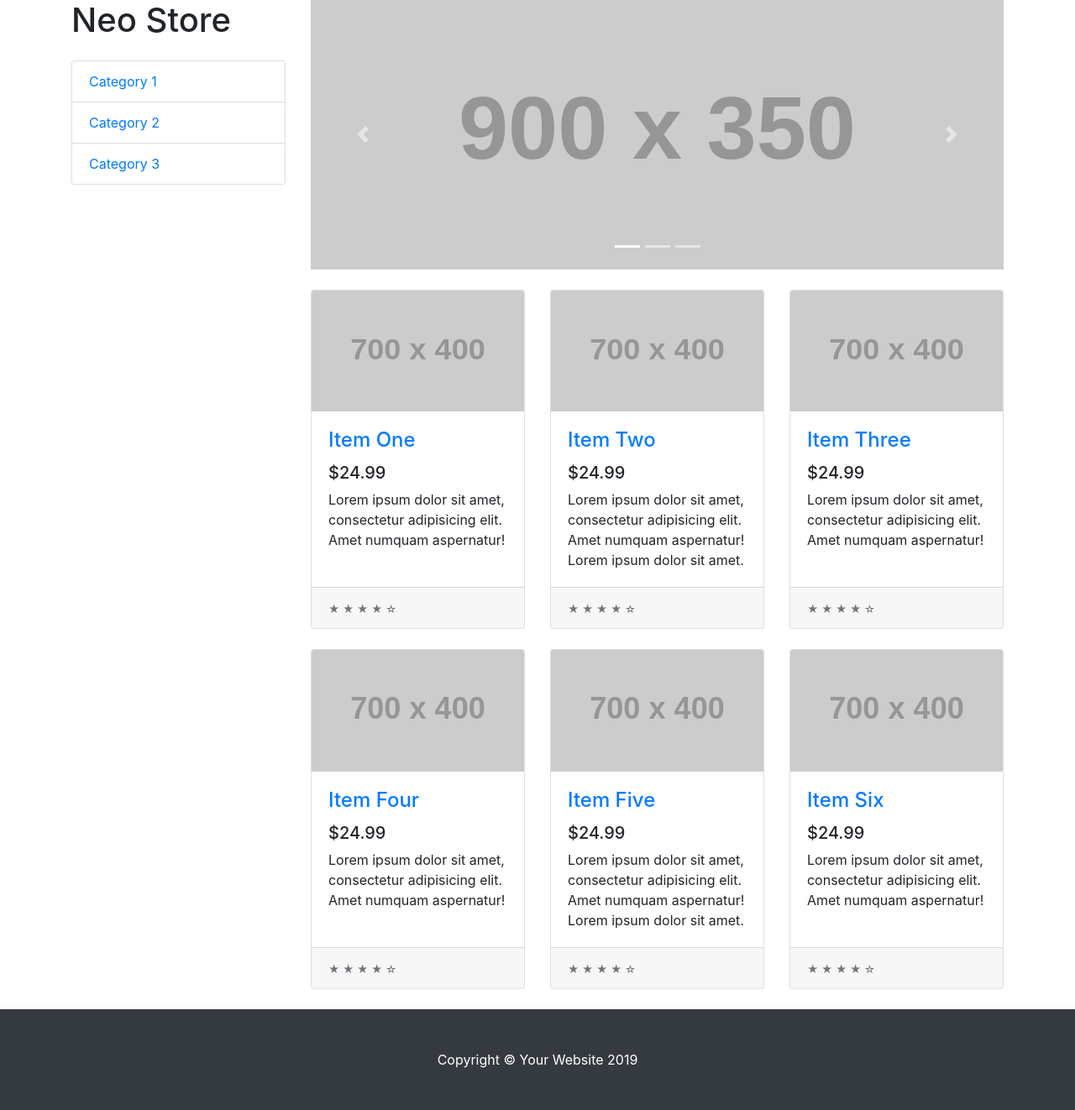
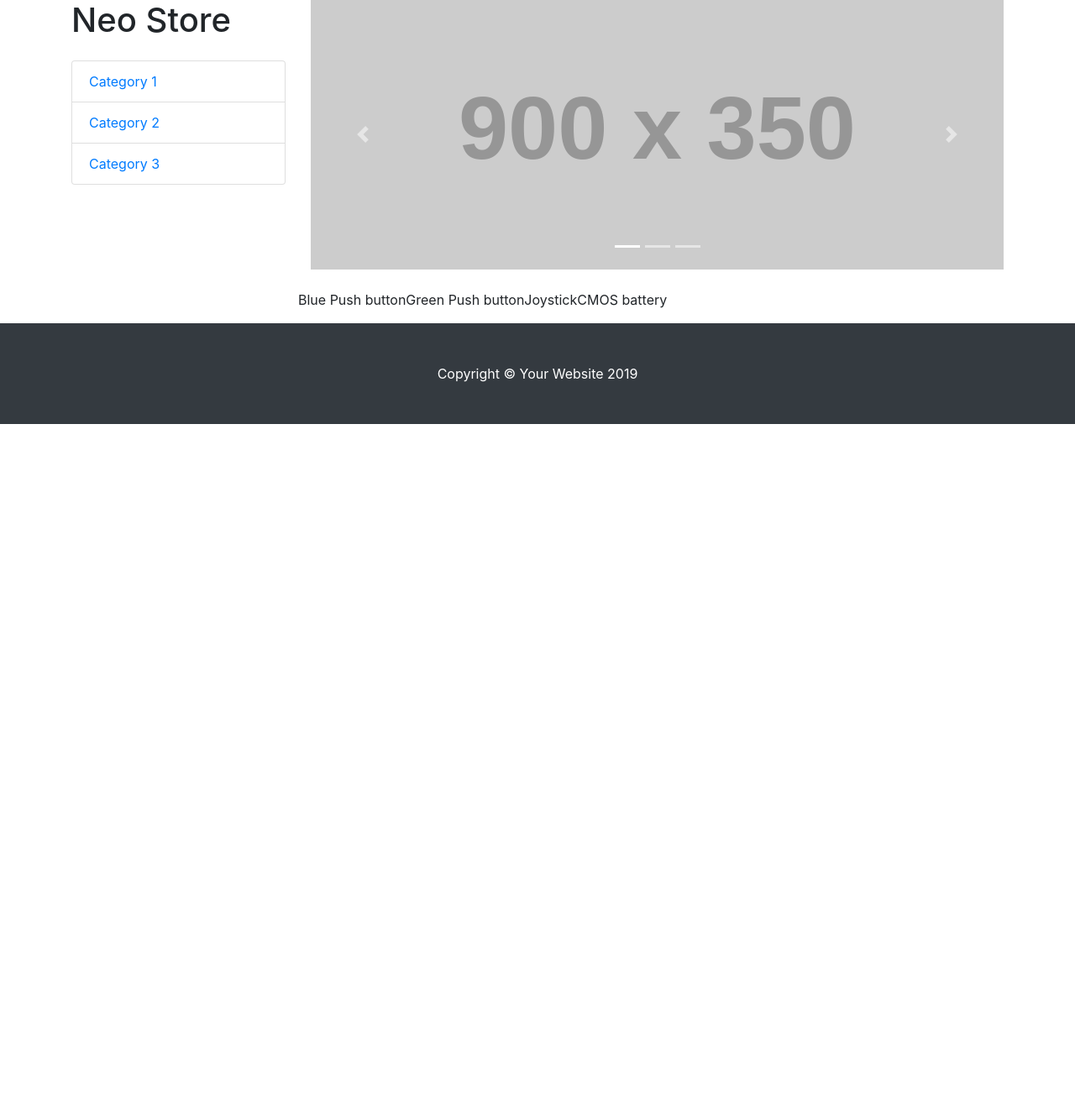
Before and after one commit to andrewdempsey2018/Neo-Store, a Django app: page / in a window 1280 px wide. Shown: the part 80-1402 px from the top of the page at 84% size. After the commit the page ends 585 px from the top, so only its background shows below. Run offline with Django 3.2, Linux system fonts and the light colour scheme; data comes from the database, SQL or seed files in the repository; both versions use the stored data as it was after the commit; grey boxes labelled with a size stand in for pictures from a placeholder-image service; some libraries are stand-ins or nearby versions.

Commit message:
Basic 'all parts/index' page implemented

```diff
--- a/part/templates/allparts.html
+++ b/part/templates/allparts.html
@@ -4,4 +4,10 @@
 
 <h1>All parts</h1>
 
+{% block cardcontent %}
+{% for part in parts %}
+<p>{{ part.name }}</p>
+{% endfor %}
 {% endblock %}
+
+{% endblock %}
--- a/part/views.py
+++ b/part/views.py
@@ -1,5 +1,11 @@
 from django.shortcuts import render
 from django.http import HttpResponse
 
+# Import the Part model for use
+from .models import Part
+
 def index(request):
-    return render(request, 'allparts.html')
+    # Query the database and pull a set of all the objects contained
+    parts = Part.objects.all()
+    # Pass the 'parts' set to the 'allparts' template for display
+    return render(request, 'allparts.html', {'parts': parts})
--- a/templates/base.html
+++ b/templates/base.html
@@ -26,7 +26,8 @@
   <nav class="navbar navbar-expand-lg navbar-dark bg-dark fixed-top">
     <div class="container">
       <a class="navbar-brand" href="#">Start Bootstrap</a>
-      <button class="navbar-toggler" type="button" data-toggle="collapse" data-target="#navbarResponsive" aria-controls="navbarResponsive" aria-expanded="false" aria-label="Toggle navigation">
+      <button class="navbar-toggler" type="button" data-toggle="collapse" data-target="#navbarResponsive"
+        aria-controls="navbarResponsive" aria-expanded="false" aria-label="Toggle navigation">
         <span class="navbar-toggler-icon"></span>
       </button>
       <div class="collapse navbar-collapse" id="navbarResponsive">
@@ -97,103 +98,8 @@
         </div>
 
         <div class="row">
-
-          <div class="col-lg-4 col-md-6 mb-4">
-            <div class="card h-100">
-              <a href="#"><img class="card-img-top" src="http://placehold.it/700x400" alt=""></a>
-              <div class="card-body">
-                <h4 class="card-title">
-                  <a href="#">Item One</a>
-                </h4>
-                <h5>$24.99</h5>
-                <p class="card-text">Lorem ipsum dolor sit amet, consectetur adipisicing elit. Amet numquam aspernatur!</p>
-              </div>
-              <div class="card-footer">
-                <small class="text-muted">&#9733; &#9733; &#9733; &#9733; &#9734;</small>
-              </div>
-            </div>
-          </div>
-
-          <div class="col-lg-4 col-md-6 mb-4">
-            <div class="card h-100">
-              <a href="#"><img class="card-img-top" src="http://placehold.it/700x400" alt=""></a>
-              <div class="card-body">
-                <h4 class="card-title">
-                  <a href="#">Item Two</a>
-                </h4>
-                <h5>$24.99</h5>
-                <p class="card-text">Lorem ipsum dolor sit amet, consectetur adipisicing elit. Amet numquam aspernatur! Lorem ipsum dolor sit amet.</p>
-              </div>
-              <div class="card-footer">
-                <small class="text-muted">&#9733; &#9733; &#9733; &#9733; &#9734;</small>
-              </div>
-            </div>
-          </div>
-
-          <div class="col-lg-4 col-md-6 mb-4">
-            <div class="card h-100">
-              <a href="#"><img class="card-img-top" src="http://placehold.it/700x400" alt=""></a>
-              <div class="card-body">
-                <h4 class="card-title">
-                  <a href="#">Item Three</a>
-                </h4>
-                <h5>$24.99</h5>
-                <p class="card-text">Lorem ipsum dolor sit amet, consectetur adipisicing elit. Amet numquam aspernatur!</p>
-              </div>
-              <div class="card-footer">
-                <small class="text-muted">&#9733; &#9733; &#9733; &#9733; &#9734;</small>
-              </div>
-            </div>
-          </div>
-
-          <div class="col-lg-4 col-md-6 mb-4">
-            <div class="card h-100">
-              <a href="#"><img class="card-img-top" src="http://placehold.it/700x400" alt=""></a>
-              <div class="card-body">
-                <h4 class="card-title">
-                  <a href="#">Item Four</a>
-                </h4>
-                <h5>$24.99</h5>
-                <p class="card-text">Lorem ipsum dolor sit amet, consectetur adipisicing elit. Amet numquam aspernatur!</p>
-              </div>
-              <div class="card-footer">
-                <small class="text-muted">&#9733; &#9733; &#9733; &#9733; &#9734;</small>
-              </div>
-            </div>
-          </div>
-
-          <div class="col-lg-4 col-md-6 mb-4">
-            <div class="card h-100">
-              <a href="#"><img class="card-img-top" src="http://placehold.it/700x400" alt=""></a>
-              <div class="card-body">
-                <h4 class="card-title">
-                  <a href="#">Item Five</a>
-                </h4>
-                <h5>$24.99</h5>
-                <p class="card-text">Lorem ipsum dolor sit amet, consectetur adipisicing elit. Amet numquam aspernatur! Lorem ipsum dolor sit amet.</p>
-              </div>
-              <div class="card-footer">
-                <small class="text-muted">&#9733; &#9733; &#9733; &#9733; &#9734;</small>
-              </div>
-            </div>
-          </div>
-
-          <div class="col-lg-4 col-md-6 mb-4">
-            <div class="card h-100">
-              <a href="#"><img class="card-img-top" src="http://placehold.it/700x400" alt=""></a>
-              <div class="card-body">
-                <h4 class="card-title">
-                  <a href="#">Item Six</a>
-                </h4>
-                <h5>$24.99</h5>
-                <p class="card-text">Lorem ipsum dolor sit amet, consectetur adipisicing elit. Amet numquam aspernatur!</p>
-              </div>
-              <div class="card-footer">
-                <small class="text-muted">&#9733; &#9733; &#9733; &#9733; &#9734;</small>
-              </div>
-            </div>
-          </div>
-
+          {% block cardcontent %}
+          {% endblock %}
         </div>
         <!-- /.row -->
 
```
Also changed, not shown: db.sqlite3, images/battery_SdcU1xC.png (added), images/bluebutton_keI30LP.png (added), images/greenbutton_8gUyd9G.png (added), images/joystick_rzi6128.png (added).
